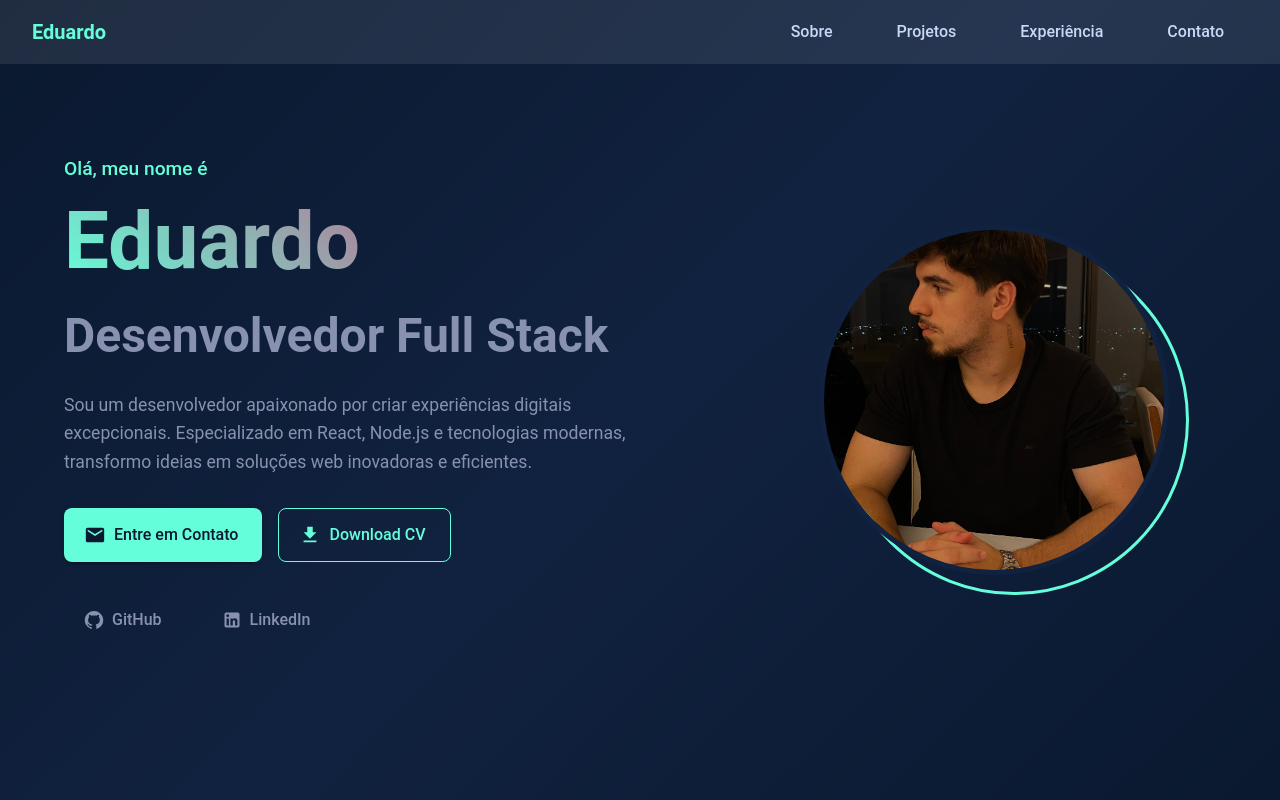
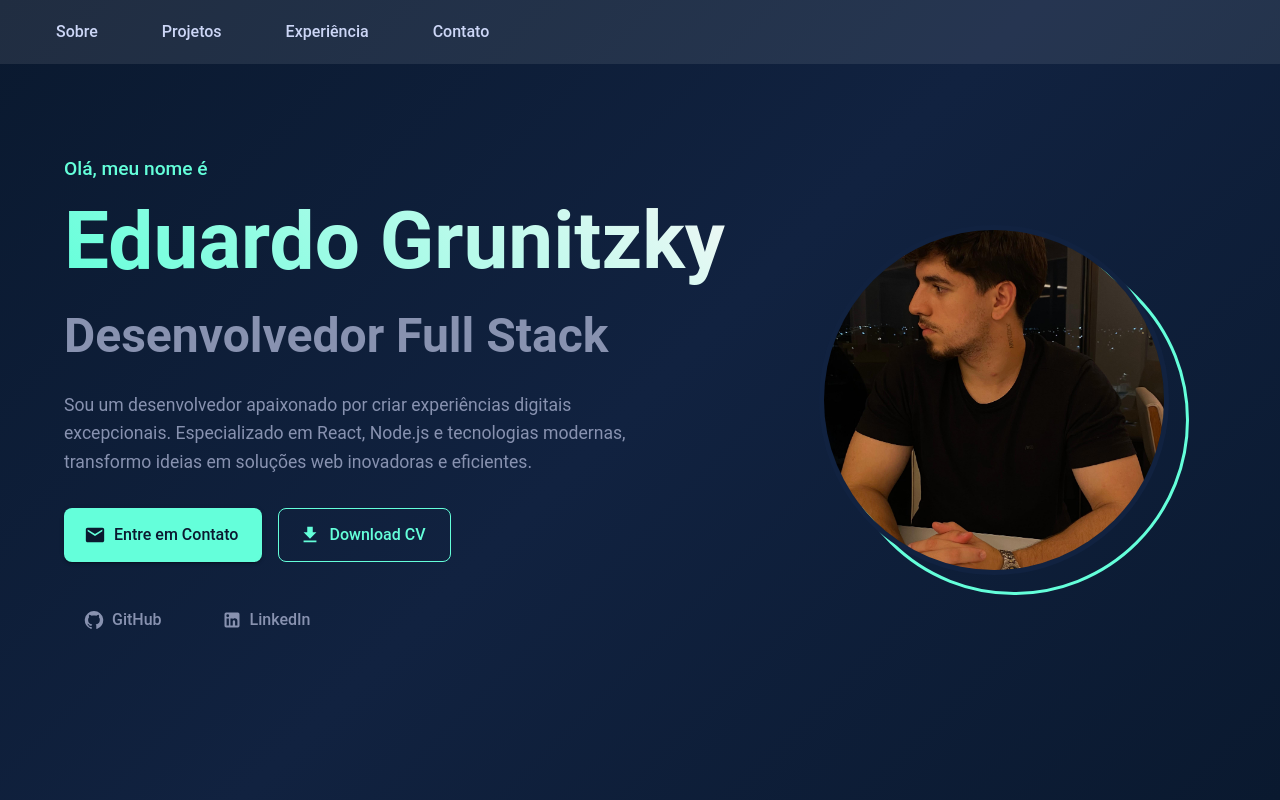
Before and after one commit to DUZINz/my-portfolio, a React (Vite) app: page / in a window 1280 px wide. Shown: the top 800 px of the page. Built offline with nearby package versions, Linux system fonts and the light colour scheme.

Commit message:
feat: modificando meu porfolio

```diff
--- a/src/components/Navbar/Navbar.tsx
+++ b/src/components/Navbar/Navbar.tsx
@@ -2,7 +2,7 @@ import React, { useState, useEffect } from 'react';
 import {
   AppBar,
   Toolbar,
-  Typography,
+  // Typography,
   Button,
   Box,
   useScrollTrigger,
@@ -106,7 +106,7 @@ const Navbar = () => {
           }}
         >
           <Toolbar sx={{ justifyContent: 'space-between', px: { xs: 2, md: 4 } }}>
-            <Typography
+            {/* <Typography
               variant="h6"
               component="div"
               sx={{
@@ -117,7 +117,7 @@ const Navbar = () => {
               onClick={() => scrollToSection('#hero')}
             >
               Eduardo
-            </Typography>
+            </Typography> */}
 
             {isMobile ? (
               <IconButton
--- a/src/pages/Home/Sections/Hero/Hero.tsx
+++ b/src/pages/Home/Sections/Hero/Hero.tsx
@@ -101,13 +101,13 @@ const Hero = () => {
                     fontWeight: 700,
                     mb: 2,
                     fontSize: { xs: '2.5rem', md: '4rem', lg: '5rem' },
-                    background: 'linear-gradient(45deg, #64ffda, #f50057)',
+                    background: 'linear-gradient(45deg, #64ffda, #f7f7f7ff)',
                     backgroundClip: 'text',
                     WebkitBackgroundClip: 'text',
                     WebkitTextFillColor: 'transparent',
                   }}
                 >
-                  Eduardo
+                  Eduardo Grunitzky
                 </Typography>
               </motion.div>
 
@@ -187,7 +187,7 @@ const Hero = () => {
                 <Stack direction="row" spacing={2} justifyContent={{ xs: 'center', md: 'flex-start' }}>
                   <Button
                     startIcon={<GitHub />}
-                    href="https://github.com/eduardo"
+                    href="https://github.com/DUZINz"
                     target="_blank"
                     sx={{ color: 'text.secondary', '&:hover': { color: 'primary.main' } }}
                   >
@@ -195,7 +195,7 @@ const Hero = () => {
                   </Button>
                   <Button
                     startIcon={<LinkedIn />}
-                    href="https://linkedin.com/in/eduardo"
+                    href="https://linkedin.com/in/eduardo-grunitzky-65400b1b1"
                     target="_blank"
                     sx={{ color: 'text.secondary', '&:hover': { color: 'primary.main' } }}
                   >
--- a/src/pages/Home/Sections/Projects/Projects.tsx
+++ b/src/pages/Home/Sections/Projects/Projects.tsx
@@ -335,7 +335,7 @@ const Projects = () => {
                 variant="outlined"
                 size="large"
                 startIcon={<GitHub />}
-                href="https://github.com/eduardo"
+                href="https://github.com/DUZINz"
                 target="_blank"
                 sx={{
                   borderColor: 'primary.main',
```
